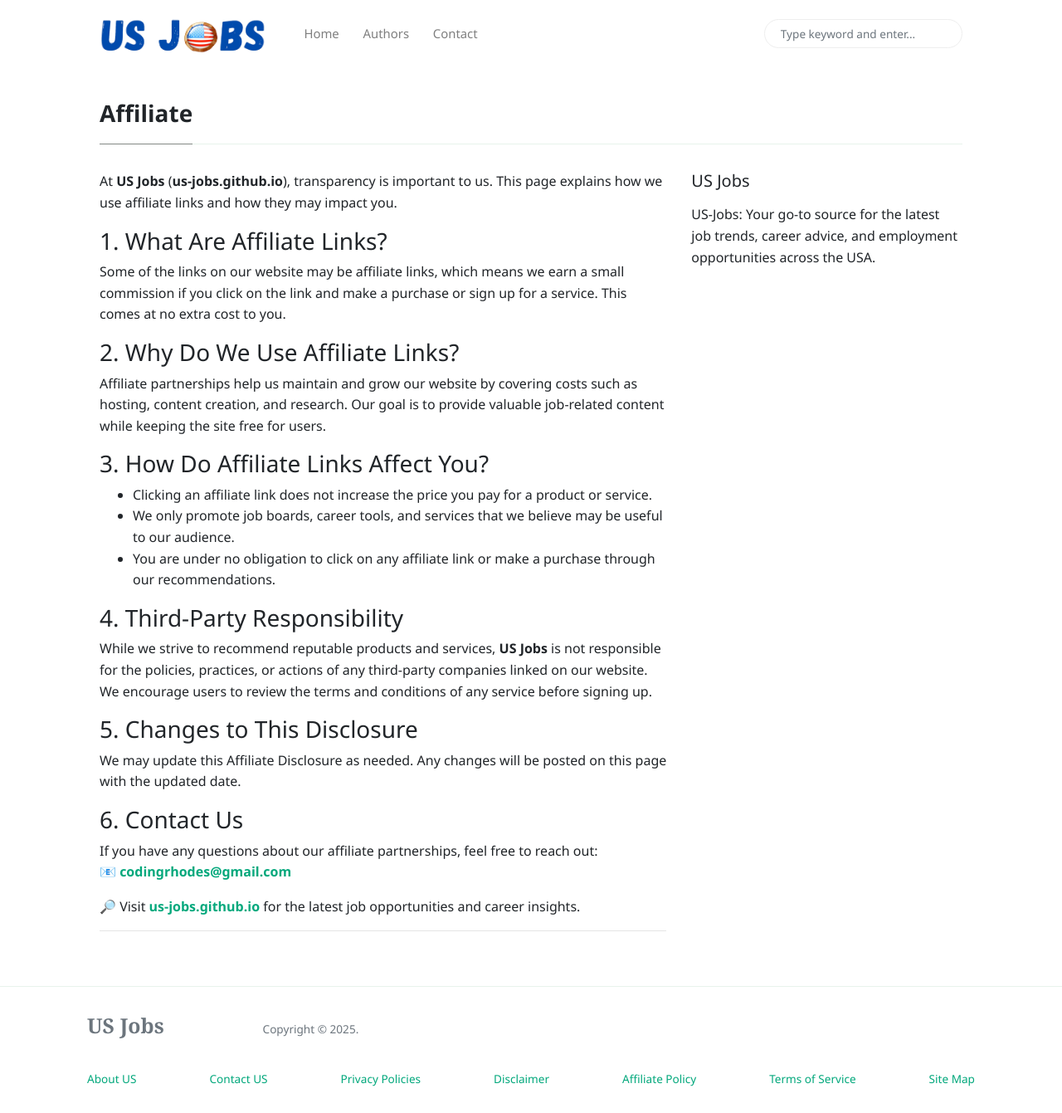
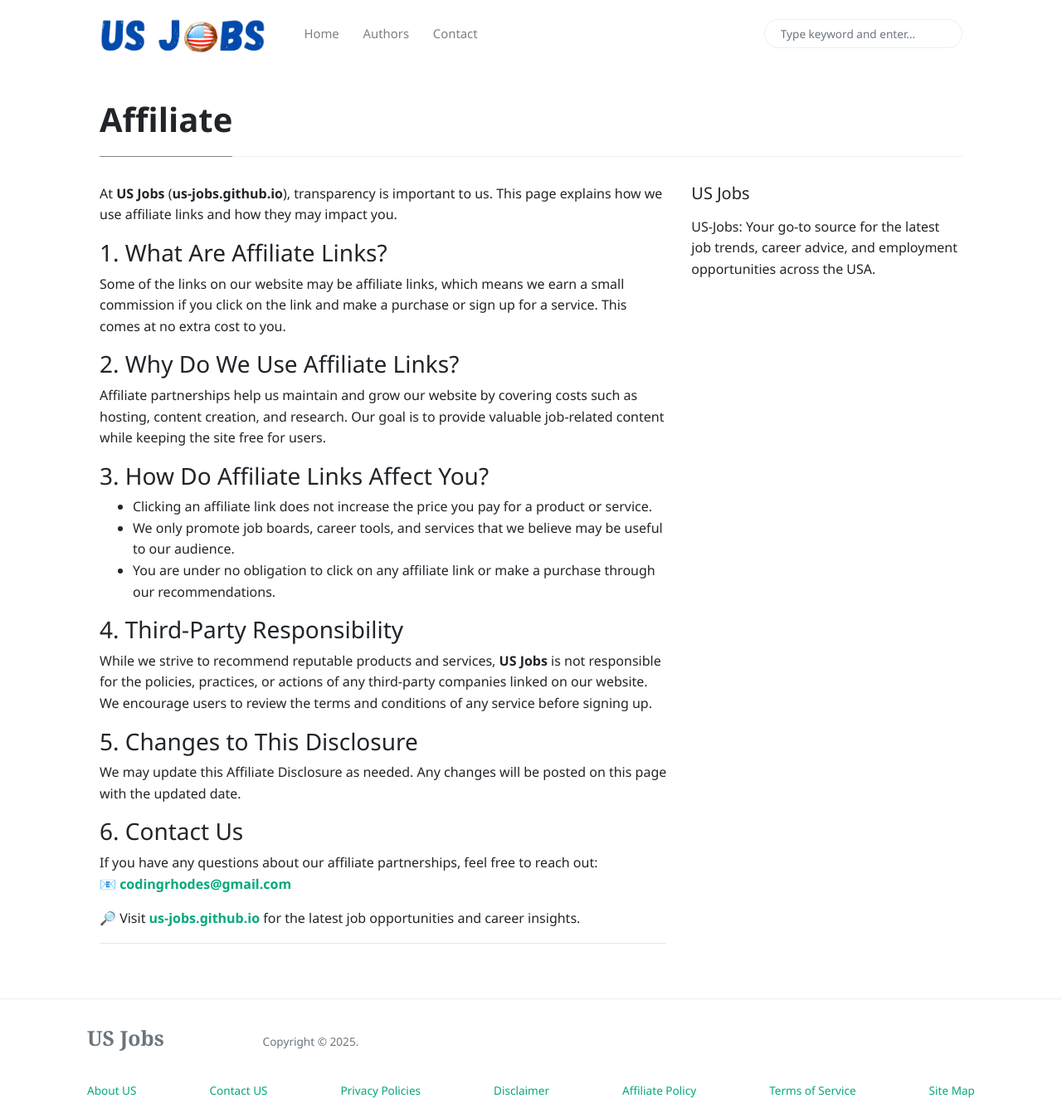
Before and after one commit to us-jobs/us-jobs.github.io, a Jekyll site: the page built from _pages/affiliate.md, in a window 1280 px wide and 1341 px high. Shown: the whole window at 83% size. Built offline with Jekyll 4.4.1, drawn with Linux system fonts in a browser that asks for light colours; nearby versions of some CDN libraries.

Commit message:
Added H1 to page sidebat

```diff
--- a/_layouts/page-sidebar.html
+++ b/_layouts/page-sidebar.html
@@ -2,7 +2,7 @@
 layout: default
 ---
 <div class="container">
-<h3 class="font-weight-bold spanborder"><span>{{page.title}}</span></h3>
+<h1 class="font-weight-bold spanborder"><span>{{page.title}}</span></h1>
 <div class="row">
     <div class="col-md-8">
     {% if page.image %}
```
